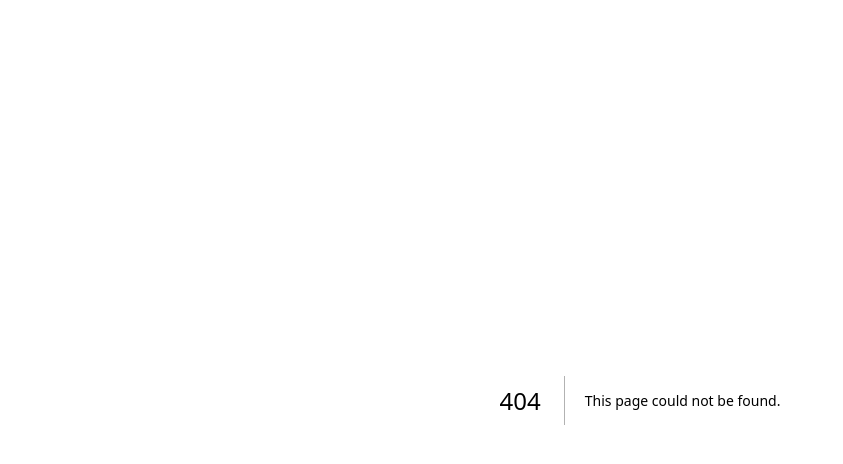
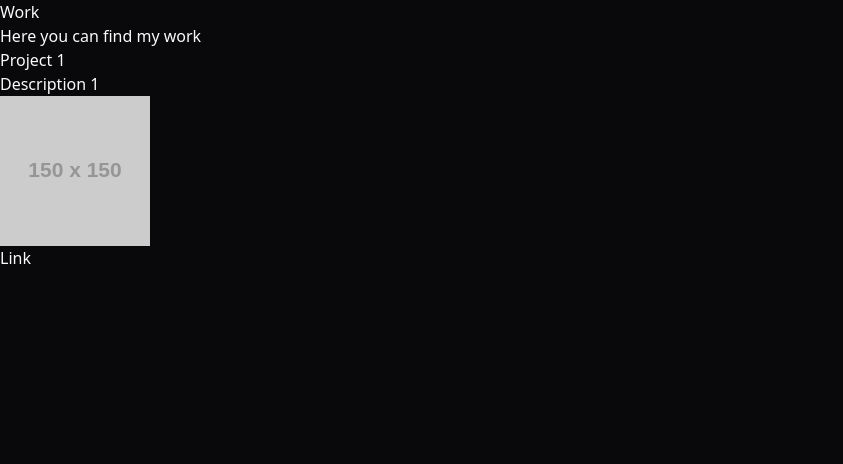
Before and after one commit to Whisperpiano/portfolio-2, a Next.js app: page /works/project-1 in a window 1280 px wide. Before the commit this address had no page. Shown: the top 464 px of the page, without its empty margins (0-843 px from the left). Built offline with nearby package versions, Linux system fonts and the light colour scheme.

Commit message:
feat: implement portfolio pages with project routing and basic UI components

```diff
--- /dev/null
+++ b/app/not-found.tsx
@@ -0,0 +1,3 @@
+export default function NotFound() {
+  return <section>Not Found perro</section>;
+}
--- a/app/page.tsx
+++ b/app/page.tsx
@@ -1,4 +1,6 @@
 import { Button } from '@/components/ui/button';
+import { PROJECTS } from '@/lib/data/projects';
+import Link from 'next/link';
 
 export default function Home() {
   return (
@@ -6,6 +8,12 @@ export default function Home() {
       <h1 className="my-5 text-3xl font-bold text-red-500">Home</h1>
       <p className="text-xl">Welcome to my portfolio</p>
       <Button>Button</Button>
+
+      {PROJECTS.map((project) => (
+        <Link key={project.slug} href={`/works/${project.slug}`}>
+          {project.title}
+        </Link>
+      ))}
     </section>
   );
 }
--- /dev/null
+++ b/app/works/[slug]/page.tsx
@@ -0,0 +1,22 @@
+import { PROJECTS } from '@/lib/data/projects';
+import { notFound } from 'next/navigation';
+
+export default async function Work({ params }: { params: { slug: string } }) {
+  const { slug } = await params;
+  const project = PROJECTS.find((project) => project.slug === slug);
+
+  if (!project) {
+    return notFound();
+  }
+
+  return (
+    <section>
+      <h1>Work</h1>
+      <p>Here you can find my work</p>
+      <p>{project?.title}</p>
+      <p>{project?.description}</p>
+      <img src={project?.image} alt={project?.title} />
+      <a href={project?.link}>Link</a>
+    </section>
+  );
+}
--- /dev/null
+++ b/app/works/page.tsx
@@ -0,0 +1,5 @@
+import { redirect } from 'next/navigation';
+
+export default function Works() {
+  redirect('/');
+}
```
